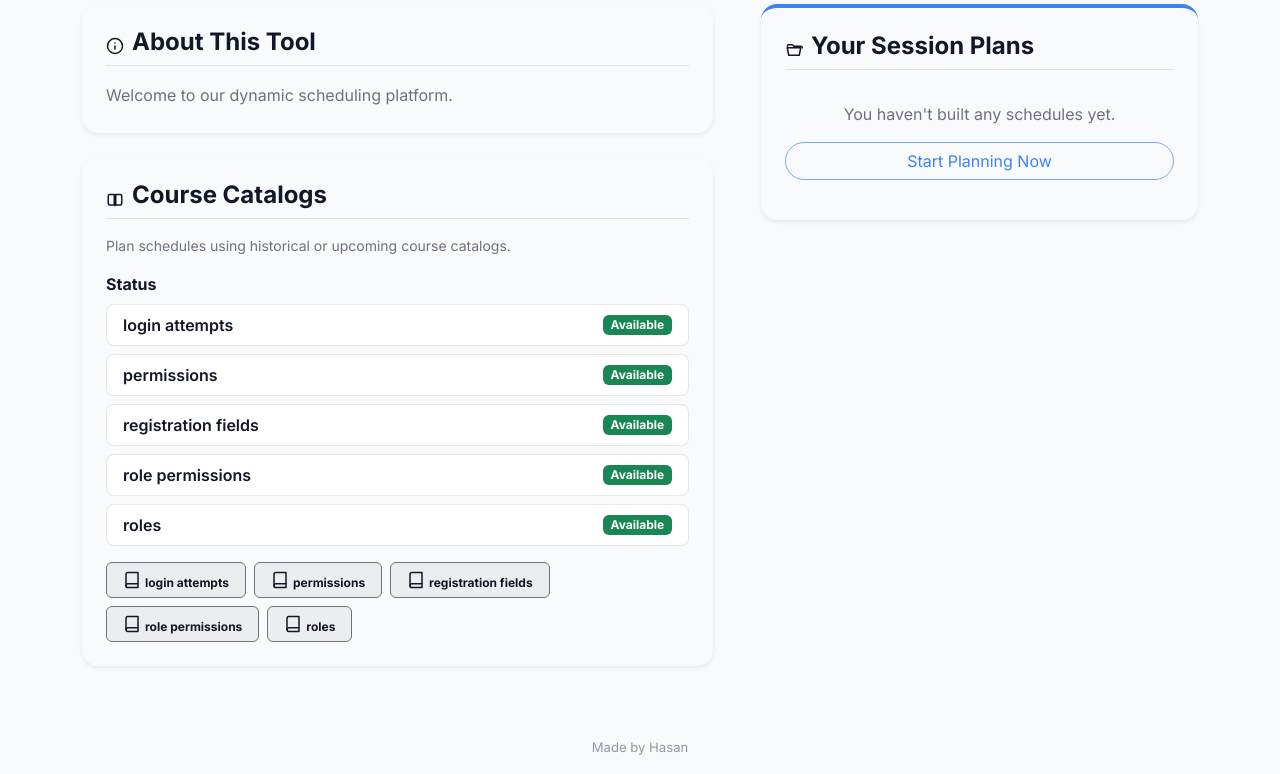
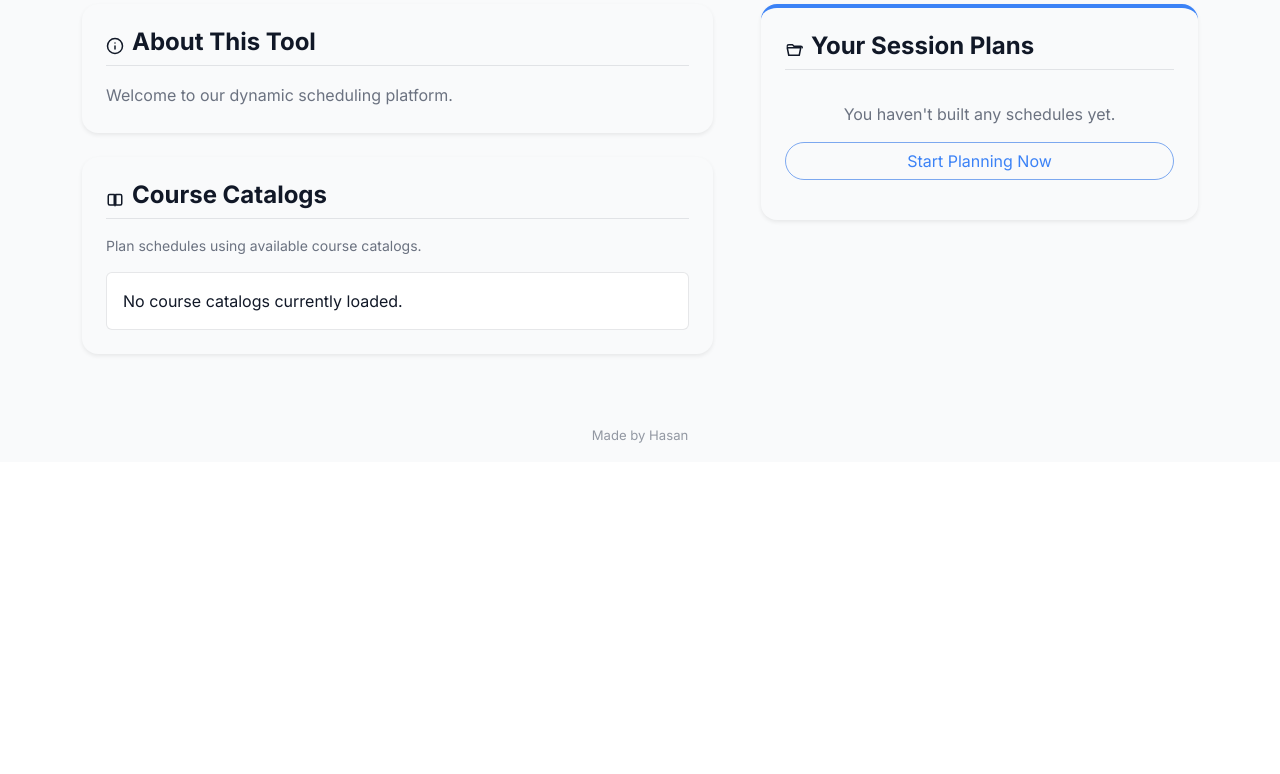
Before and after one commit to DFOM/Acadex, a Flask app: page / in a window 1280 px wide. Shown: the part 1148-1922 px from the top of the page. After the commit the page ends 1591 px from the top, so only its background shows below. Run offline with Flask 3, Linux system fonts and the light colour scheme; tables that the repository leaves empty hold one stand-in row (values such as "Sample post"); some libraries are stand-ins or nearby versions.

Commit message:
Polish admin RBAC navigation and landing dataset display

```diff
--- a/Routes/main_routes.py
+++ b/Routes/main_routes.py
@@ -6,7 +6,13 @@ from typing import Optional
 import uuid
 
 from models import Announcement, Schedule, Setting, CatalogStatus
-from utils import get_course_data_tables, ensure_default_landing_sections, safe_json_loads, format_course_catalog_name
+from utils import (
+    get_course_data_tables,
+    ensure_default_landing_sections,
+    safe_json_loads,
+    format_course_catalog_name,
+    parse_course_catalog_metadata,
+)
 
 
 main_bp = Blueprint('main', __name__)
@@ -56,9 +62,25 @@ def landing_page():
     except Exception:
         catalog_status_map = {}
 
+    parsed_catalogs = []
+    for table_name in available_tables:
+        parsed = parse_course_catalog_metadata(table_name)
+        if not parsed:
+            continue
+        label = format_course_catalog_name(table_name)
+        if not label:
+            continue
+        parsed_catalogs.append({'label': label, **parsed})
+
+    parsed_catalogs.sort(key=lambda c: (int(c['year']), {'spring': 0, 'fall': 1, 'full': 2}.get(str(c['semester_type']), 9)), reverse=True)
+
+    seen_labels = set()
     course_catalog_statuses = []
-    for t in available_tables:
-        label = format_course_catalog_name(t)
+    for item in parsed_catalogs:
+        label = item['label']
+        if label in seen_labels:
+            continue
+        seen_labels.add(label)
         row = catalog_status_map.get(label)
         status = (row.status if row else 'available')
         updated_at = (row.updated_at if row else None)
--- a/templates/Student/index.html
+++ b/templates/Student/index.html
@@ -190,11 +190,9 @@
                         <div class="card shadow-sm border-0 rounded-4 hover-card">
                             <div class="card-body p-4">
                                 <h4 class="fw-bold border-bottom pb-2 mb-3">{{ hi('book-open', 'ax-icon me-2') }}Course Catalogs</h4>
-                                <p class="text-muted small mb-3">Plan schedules using historical or upcoming course catalogs.</p>
+                                <p class="text-muted small mb-3">Plan schedules using available course catalogs.</p>
 
                                 {% if course_catalog_statuses %}
-                                    <div class="mb-3">
-                                        <div class="fw-bold mb-2">Status</div>
                                     <div class="d-flex flex-column gap-2">
                                         {% for s in course_catalog_statuses %}
                                             <div class="d-flex justify-content-between align-items-center px-3 py-2 rounded-3" style="background: var(--ax-surface); border: 1px solid var(--ax-border);">
@@ -207,24 +205,12 @@
                                             </div>
                                         {% endfor %}
                                     </div>
-                                    </div>
-                                {% endif %}
-
-                                {% if available_tables %}
-                                <div class="d-flex flex-wrap gap-2">
-                                    {% for table in available_tables %}
-                                        <span class="badge bg-secondary bg-opacity-10 border border-secondary px-3 py-2" style="color: var(--ax-text);">
-                                            {{ hi('book', 'ax-icon me-1') }}{{ table.replace('.csv', '').replace('_', ' ') }}
-                                        </span>
-                                    {% endfor %}
-                                </div>
                                 {% else %}
                                     <div class="alert border mb-0" style="background: var(--ax-surface); border-color: var(--ax-border); color: var(--ax-text);">No course catalogs currently loaded.</div>
                                 {% endif %}
                             </div>
                         </div>
                     </div>
-
                     <div class="col-md-5">
                         <div class="position-sticky" style="top: 2rem;">
                             {% if not current_user.is_authenticated %}
--- a/utils.py
+++ b/utils.py
@@ -27,10 +27,55 @@ def safe_json_dumps(value) -> str:
 
 
 def format_course_catalog_name(raw: str) -> str:
-    s = str(raw or '').strip()
+    meta = parse_course_catalog_metadata(raw)
+    if not meta:
+        return ''
+
+    year = int(meta['year'])
+    semester_type = str(meta['semester_type'])
+    if semester_type == 'spring':
+        return f"{year} Spring Only Course List"
+    if semester_type == 'fall':
+        return f"{year} Fall Only Course List"
+    return f"{year} Full Courses List"
+
+
+def parse_course_catalog_metadata(raw: str) -> dict | None:
+    """Parse dataset table/file names into normalized catalog metadata.
+
+    Returns:
+        {
+            'year': int,
+            'semester_type': 'full' | 'spring' | 'fall'
+        }
+        or None if the name does not represent a real course catalog dataset.
+    """
+    s = str(raw or '').strip().lower()
     if not s:
-        return ''
-    return s.replace('.csv', '').replace('_', ' ')
+        return None
+
+    year_match = re.search(r'(?:19|20)\d{2}', s)
+    if not year_match:
+        return None
+
+    year = int(year_match.group(0))
+    has_spring = bool(re.search(r'(^|[_\-\s])(spring|sp)([_\-\s]|$)', s))
+    has_fall = bool(re.search(r'(^|[_\-\s])(fall|fa)([_\-\s]|$)', s))
+    has_full = bool(re.search(r'(^|[_\-\s])(full|all|all_courses|allcourses|catalog)([_\-\s]|$)', s))
+
+    if has_spring and not has_fall:
+        semester_type = 'spring'
+    elif has_fall and not has_spring:
+        semester_type = 'fall'
+    elif has_full or (has_spring and has_fall):
+        semester_type = 'full'
+    else:
+        return None
+
+    return {
+        'year': year,
+        'semester_type': semester_type,
+    }
 
 
 def ensure_default_landing_sections():
@@ -194,7 +239,11 @@ def format_display_course_number(raw: str) -> str:
     return s
 
 def get_course_data_tables():
-    """Dynamically finds all uploaded CSV tables, ignoring the core system tables."""
+    """Return only valid uploaded course catalog tables.
+
+    Excludes system/internal tables and any table that cannot be parsed
+    into a real course catalog term (year + semester type).
+    """
     try:
         inspector = inspect(db.engine)
         all_tables = inspector.get_table_names()
@@ -208,9 +257,19 @@ def get_course_data_tables():
             'notifications',
             'landing_page_sections',
             'catalog_statuses',
+            'roles',
+            'permissions',
+            'role_permissions',
+            'registration_fields',
+            'login_attempts',
         ]
 
-        return [t for t in all_tables if t not in core_tables and not t.startswith('sqlite_')]
+        candidates = [
+            t for t in all_tables
+            if t not in core_tables and not t.startswith('sqlite_') and is_valid_table_name(t)
+        ]
+
+        return [t for t in candidates if parse_course_catalog_metadata(t) is not None]
     except Exception as e:
         print(f"Error inspecting tables: {e}")
         return []
```
Also changed, not shown: templates/Layouts/admin_base.html (+26 -2 lines). Lines whose indentation alone changed are shown as unchanged.
